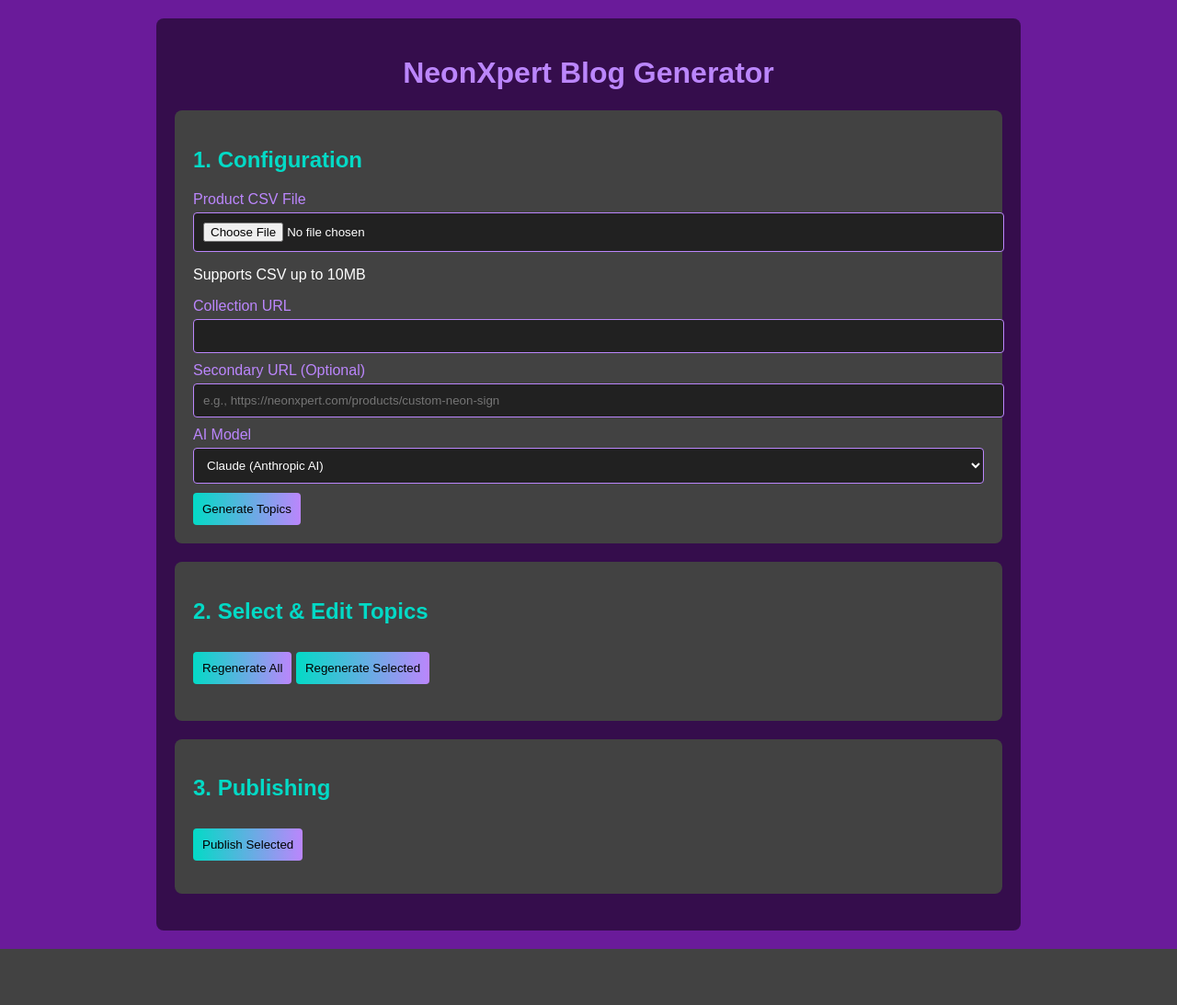
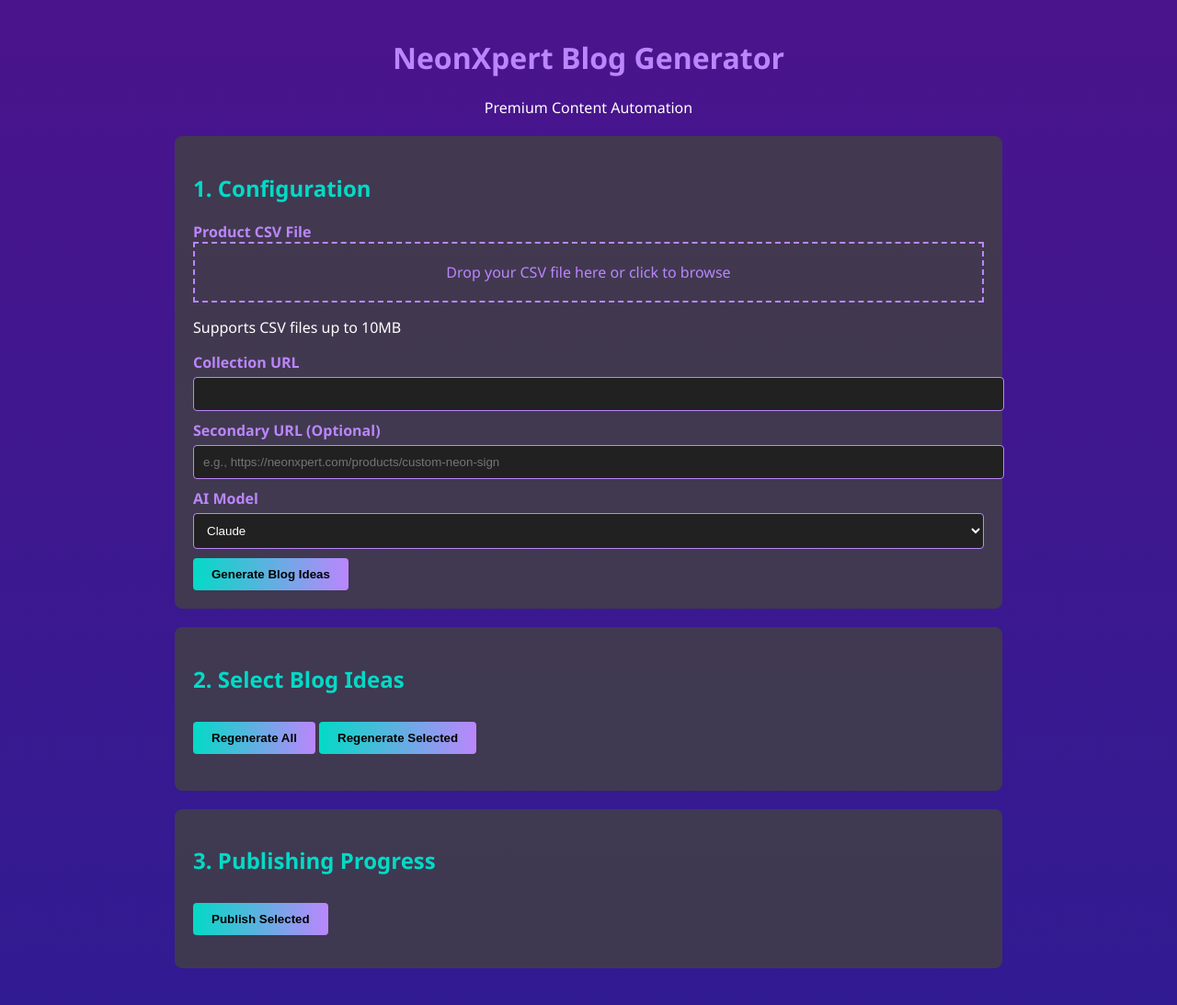
Before and after one commit to ajcoder92/NXBLOG-MAGIC, a Flask app: page / in a window 1280 px wide. Shown: the whole page at 92% size. Before the commit the page ends 1032 px from the top, so only its background shows below. Run offline with Flask 3, Linux system fonts and the light colour scheme.

Commit message:
Update index.html

```diff
--- a/templates/index.html
+++ b/templates/index.html
@@ -5,22 +5,24 @@
     <meta name="viewport" content="width=device-width, initial-scale=1.0">
     <title>NeonXpert Blog Generator</title>
     <style>
-        body { background-color: #6a1b9a; color: white; font-family: Arial, sans-serif; margin: 0; padding: 20px; }
-        .container { max-width: 900px; margin: 0 auto; background: rgba(0,0,0,0.5); padding: 20px; border-radius: 8px; }
-        .section { background: #424242; padding: 20px; border-radius: 8px; margin-bottom: 20px; }
-        h1 { color: #bb86fc; text-align: center; }
-        h2 { color: #03dac6; }
-        label { display: block; margin-top: 10px; color: #bb86fc; }
+        body { background: linear-gradient(to bottom, #4a148c, #311b92); color: white; font-family: 'Segoe UI', Tahoma, Geneva, Verdana, sans-serif; margin: 0; padding: 20px; }
+        .container { max-width: 900px; margin: 0 auto; }
+        .header { text-align: center; margin-bottom: 20px; }
+        .section { background: rgba(66, 66, 66, 0.8); padding: 20px; border-radius: 8px; margin-bottom: 20px; }
+        h1 { color: #bb86fc; font-size: 2em; }
+        h2 { color: #03dac6; font-size: 1.5em; }
+        label { display: block; margin-top: 10px; color: #bb86fc; font-weight: bold; }
         input, select { width: 100%; padding: 10px; margin-top: 5px; background: #212121; color: white; border: 1px solid #bb86fc; border-radius: 4px; }
-        button { background: linear-gradient(90deg, #03dac6, #bb86fc); color: black; padding: 10px; border: none; border-radius: 4px; cursor: pointer; margin-top: 10px; }
+        .drop-zone { border: 2px dashed #bb86fc; padding: 20px; text-align: center; color: #bb86fc; cursor: pointer; }
+        button { background: linear-gradient(90deg, #03dac6, #bb86fc); color: black; padding: 10px 20px; border: none; border-radius: 4px; cursor: pointer; margin-top: 10px; font-weight: bold; }
         button:hover { opacity: 0.9; }
         .topic-list { margin-top: 20px; }
-        .topic { background: #616161; padding: 10px; margin-bottom: 10px; border-radius: 4px; }
-        .editable-title { width: 80%; background: #212121; color: white; border: 1px solid #bb86fc; }
-        .progress { color: #03dac6; text-align: center; }
+        .topic { background: #616161; padding: 10px; margin-bottom: 10px; border-radius: 4px; display: flex; align-items: center; }
+        .editable-title { width: 70%; background: #212121; color: white; border: 1px solid #bb86fc; padding: 5px; margin-left: 10px; }
+        .progress { color: #03dac6; text-align: center; font-style: italic; }
     </style>
     <script>
-        let topics = [];  // Global for editing
+        let topics = [];  # Global for editing
 
         function generateTopics() {
             const formData = new FormData();
@@ -63,9 +65,8 @@
         }
 
         function regenerateSelected() {
-            // Logic to regen only checked; for simplicity, alert and regen all with note
-            alert('Regenerating selected topics...');
-            generateTopics();  // Expand as needed
+            alert('Regenerating selected...');
+            generateTopics();  // Placeholder; can expand
         }
 
         function publishSelected() {
@@ -74,7 +75,7 @@
                 const index = checkbox.id.split('-')[1];
                 selected.push(topics[index]);
             });
-            if (selected.length === 0) return alert('Select topics to publish');
+            if (selected.length === 0) return alert('Select topics');
 
             document.getElementById('progress').innerText = 'Publishing...';
 
@@ -87,11 +88,11 @@
                         collection_url: document.getElementById('collection_url').value,
                         secondary_url: document.getElementById('secondary_url').value,
                         ai_model: document.getElementById('ai_model').value,
-                        product_data: []  // Pass full data; assume from gen
+                        product_data: []  // Assume frontend stores; in practice, persist from gen
                     })
                 }).then(response => response.json()).then(data => {
                     if (data.success) {
-                        document.getElementById('progress').innerText += `\nBlog ${i+1} published: ${data.blog_url}`;
+                        document.getElementById('progress').innerText += `\nBlog ${i+1}: ${data.blog_url}`;
                     } else {
                         alert(data.error);
                     }
@@ -102,12 +103,19 @@
 </head>
 <body>
     <div class="container">
-        <h1>NeonXpert Blog Generator</h1>
+        <div class="header">
+            <h1>NeonXpert Blog Generator</h1>
+            <p>Premium Content Automation</p>
+        </div>
+
         <div class="section">
             <h2>1. Configuration</h2>
             <label>Product CSV File</label>
-            <input type="file" id="csv_file">
-            <p>Supports CSV up to 10MB</p>
+            <div class="drop-zone" onclick="document.getElementById('csv_file').click()">
+                Drop your CSV file here or click to browse
+                <input type="file" id="csv_file" style="display: none;">
+            </div>
+            <p>Supports CSV files up to 10MB</p>
 
             <label>Collection URL</label>
             <input type="text" id="collection_url">
@@ -117,22 +125,22 @@
 
             <label>AI Model</label>
             <select id="ai_model">
-                <option value="claude">Claude (Anthropic AI)</option>
-                <option value="chatgpt">ChatGPT (OpenAI)</option>
+                <option value="claude">Claude</option>
+                <option value="chatgpt">ChatGPT</option>
             </select>
 
-            <button onclick="generateTopics()">Generate Topics</button>
+            <button onclick="generateTopics()">Generate Blog Ideas</button>
         </div>
 
         <div class="section">
-            <h2>2. Select & Edit Topics</h2>
+            <h2>2. Select Blog Ideas</h2>
             <button onclick="regenerateAll()">Regenerate All</button>
             <button onclick="regenerateSelected()">Regenerate Selected</button>
             <div id="topic-list" class="topic-list"></div>
         </div>
 
         <div class="section">
-            <h2>3. Publishing</h2>
+            <h2>3. Publishing Progress</h2>
             <button onclick="publishSelected()">Publish Selected</button>
             <p id="progress" class="progress"></p>
         </div>
```
